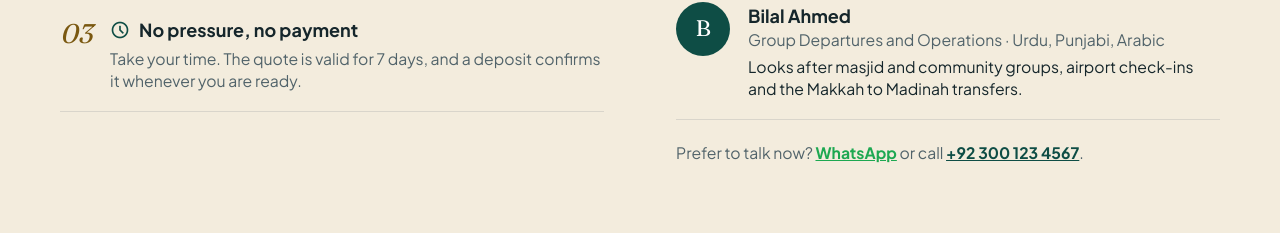
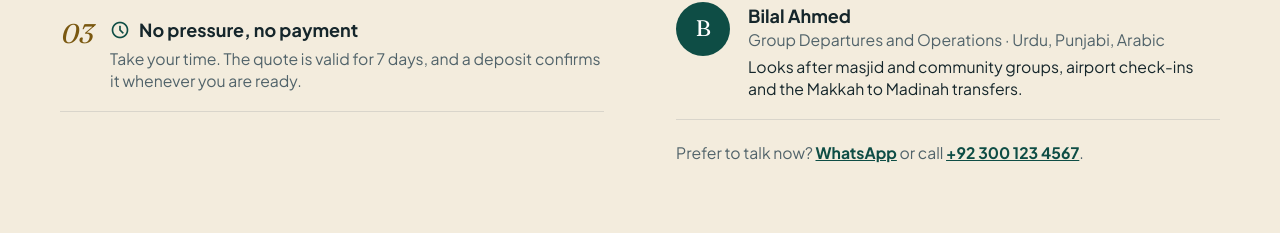
Before and after one commit to AbdulRafayDeveloper/Travel-Business-Website, a Next.js app: page /plan-your-umrah in a window 1280 px wide. Shown: the part 1791-2024 px from the top of the page. Built offline with nearby package versions, Linux system fonts and the light colour scheme; no server answers; a web font is replaced by a local one.

Commit message:
Use brand green for the planner WhatsApp text link

```diff
--- a/src/app/plan-your-umrah/page.tsx
+++ b/src/app/plan-your-umrah/page.tsx
@@ -83,7 +83,7 @@ export default function PlanYourUmrahPage() {
               ))}
             </ul>
             <p className="mt-5 text-sm text-slate">
-              Prefer to talk now? <a href={whatsappUrl("Assalam o Alaikum, I want to plan my Umrah. Please guide me.")} target="_blank" rel="noopener noreferrer" className="font-bold text-whatsapp-deep underline">WhatsApp</a> or call <a href={contactNumber.telUrl} dir="ltr" className="font-bold text-haram underline">{contactNumber.display}</a>.
+              Prefer to talk now? <a href={whatsappUrl("Assalam o Alaikum, I want to plan my Umrah. Please guide me.")} target="_blank" rel="noopener noreferrer" className="font-bold text-haram underline">WhatsApp</a> or call <a href={contactNumber.telUrl} dir="ltr" className="font-bold text-haram underline">{contactNumber.display}</a>.
             </p>
           </div>
         </Container>
```
